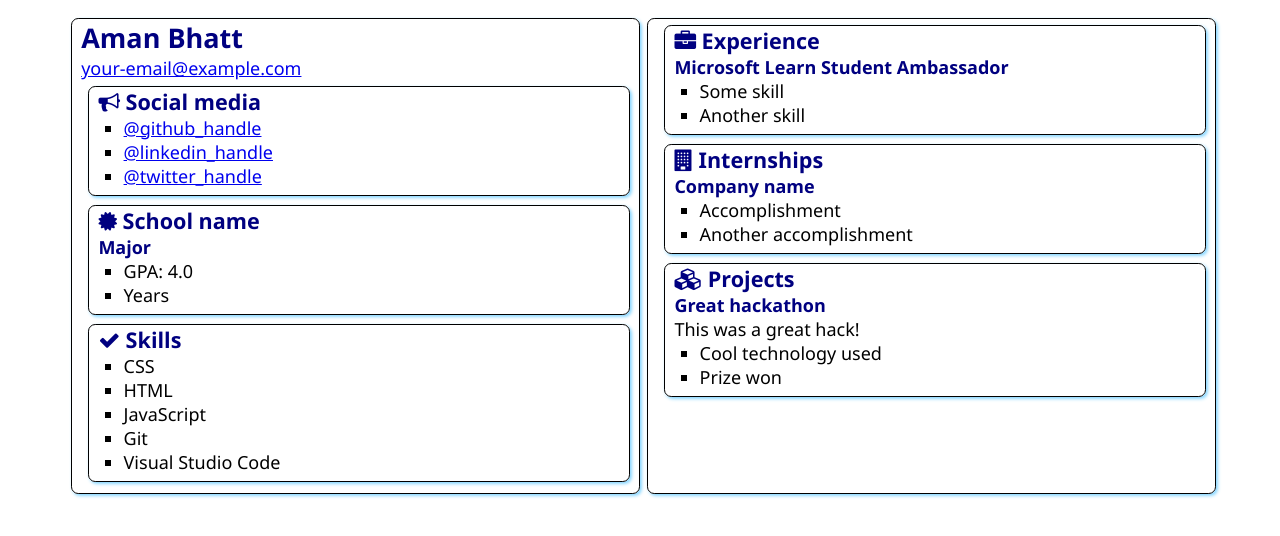
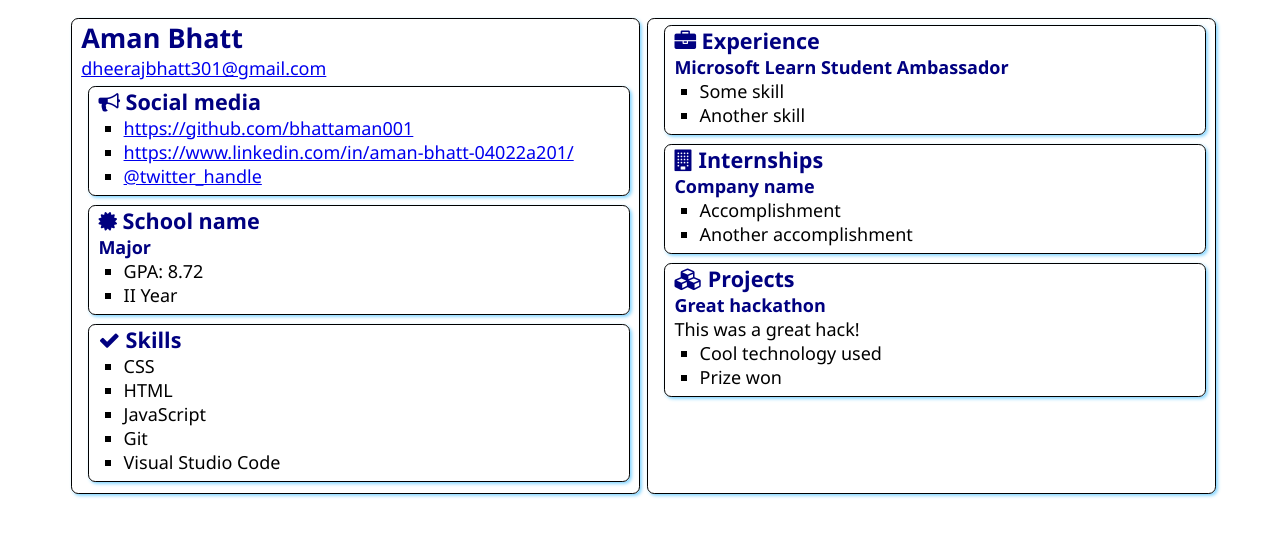
Before and after one commit to bhattaman0001/SATechnicalOnboarding, a plain HTML site: page src/index.html in a window 1280 px wide. Drawn offline with Linux system fonts and the light colour scheme.

Commit message:
Update index.html
updated

```diff
--- a/src/index.html
+++ b/src/index.html
@@ -13,7 +13,7 @@
     <main>
         <article class="box">
             <h1>Aman Bhatt</h1>
-            <div><a href="mailto:your.email@example.com">your-email@example.com</a></div>
+            <div><a href="mailto:your.email@example.com">dheerajbhatt301@gmail.com</a></div>
 
             <section class="box">
                 <h2>
@@ -21,8 +21,8 @@
                     Social media
                 </h2>
                 <ul>
-                    <li><a href="https://github.com/<handle>">@github_handle</a></li>
-                    <li><a href="https://linkedin.com/in/<handle>">@linkedin_handle</a></li>
+                    <li><a href="https://github.com/<handle>">https://github.com/bhattaman001</a></li>
+                    <li><a href="https://linkedin.com/in/<handle>">https://www.linkedin.com/in/aman-bhatt-04022a201/</a></li>
                     <li><a href="https://twitter.com/<handle>">@twitter_handle</a></li>
                 </ul>
             </section>
@@ -35,8 +35,8 @@
                     </h2>
                     <h3>Major</h3>
                     <ul>
-                        <li>GPA: 4.0</li>
-                        <li>Years</li>
+                        <li>GPA: 8.72</li>
+                        <li>II Year</li>
                     </ul>
                 </div>
             </section>
```
